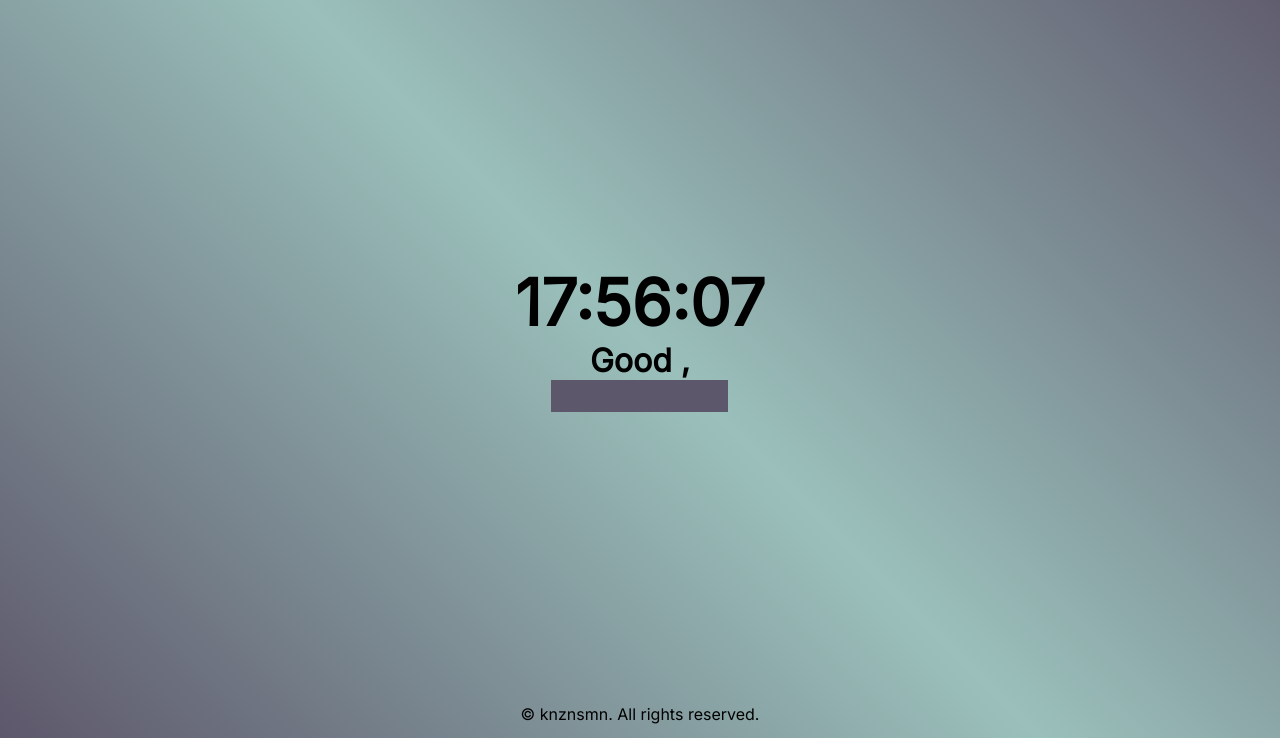
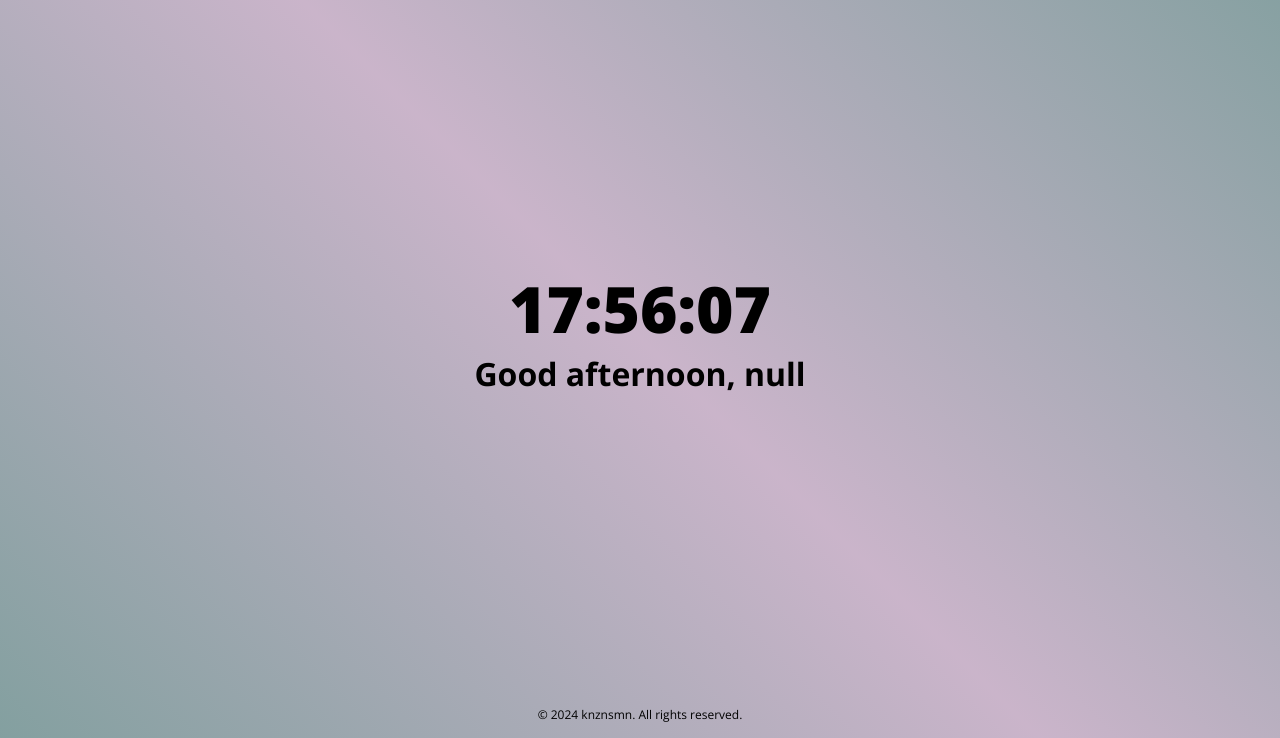
Before and after one commit to knznsmn/codesfordays, a plain HTML site: page index.html in a window 1280 px wide. Shown: the part 62-800 px from the top of the page. Drawn offline with nearby package versions, Linux system fonts and the light colour scheme.

Commit message:
Fix prompt's infestation

```diff
--- a/assets/main.js
+++ b/assets/main.js
@@ -9,7 +9,6 @@ const $ = {
     power: document.getElementById('power'),
     prompt: document.getElementById('prompt'),
     moment: document.getElementById('moment'),
-
 };
 
 // FUNCTION HALL
@@ -29,9 +28,8 @@ function getTime() {
     setInterval(getTime, 1000);
 }
 // Time of Day
-function pleasantry() {
-    // Perform some pleasantries...
-    console.log("pleasantry() called. Checking time of day...");
+function timePeriod() {
+    // Determines time period...
     let hours = new Date().getHours(),
         now;
     if (hours > 18) {
@@ -45,34 +43,38 @@ function pleasantry() {
     }
     else {
         $.jest.innerHTML = "day";
-        console.log("Look at this!")
     }
-    console.log(`pleasantry() returns ${now}`);
+
+    // Update the background
+    if (now === "morning") {
+        document.querySelector('.one').style.background = "var(--matin1)";
+        document.querySelector('.two').style.background = "var(--matin2)";
+    }
+    else if (now === "afternoon") {
+        document.querySelector('.one').style.background = "var(--apres1)";
+        document.querySelector('.one').style.background = "var(--apres2)";
+    }
+    else {
+        document.querySelector('.one').style.background = "var(--soire1)";
+        document.querySelector('.two').style.background = "var(--soire2)";
+    }
     return now;
 }
 function greetUser() {
-    console.log("greetUser() called. Checking localStorage...");
-    let dataName = localStorage.getItem('name');
-    console.log(`localStorage contains ${dataName}`);
-    if (dataName.length < 2) {
-        console.log(`Toggling jest/prompt. Hiding jest.`);
-        $.prompt.classList.remove('hidden');
-        $.jest.classList.add('hidden');
-    }
-    else {
-        console.log(`Toggling jest/prompt. Hiding prompt.`);
-        $.moment.innerText = `${pleasantry()}`;
-        $.name.innerText = `${localStorage.getItem('name')}`;
+    let data = localStorage.getItem('name');
+    if (data !== undefined || true) {
+        $.moment.innerText = `${timePeriod()}`;
+        $.name.innerText = `, ${localStorage.getItem('name')}`;
         $.prompt.classList.add('hidden');
         $.jest.classList.remove('hidden');
     }
+    else {
+        showGuestUI();
+    }
 }
-function promptToggle() {
-    console.log("promptToggle() called. Toggling main's children...");
-    console.log(`Toggling jest/prompt. Hiding jest.`);
-    $.prompt.classList.toggle('hidden');
-    $.jest.classList.toggle('hidden');
-    console.log("Refreshing the window now.");
+function showGuestUI() {
+    $.prompt.classList.remove('hidden');
+    $.jest.classList.add('hidden');
 }
 
 // MAIN()
@@ -90,19 +92,23 @@ document.addEventListener('click', (e) => {
     switch(target.id) {
         case 'power':
             console.log(`ID: ${target.id} clicked. Value: ${target.id.value}`);
-            console.log(`Clearing the localStorage.`)
+            console.log(`Clearing the localStorage.`);
             localStorage.clear();
             break;
         case 'prompt':
-            console.log(`ID: ${target.id} clicked. Value: ${localStorage.getItem('name')}`);
             target.onblur = function () {
-                greetUser();
-                console.log("onblur()");
+                if ($.prompt.value === '' || $.prompt.value === ' ') {
+                    $.prompt.placeholder = 'Please enter your name';
+                }
+                else {
+                    localStorage.setItem('name', $.prompt.value);
+                    greetUser();
+                }
             }
             break;
         case 'name':
             console.log(`ID: ${target.id} clicked. Value: ${target.id.textContent}`);
-            promptToggle();
+            showGuestUI();
             break;
         default:
             console.log("Clicked an irrelevant part of the page...");
@@ -112,21 +118,18 @@ document.addEventListener('click', (e) => {
 });
 
 $.prompt.addEventListener('keyup', (e) => {
-    console.log(`Keyboard event detected: ${e.key} pressed.`);
+    console.log(`Keyboard event detected: ${e.key}`);
+    console.log(e);
     if (e.key === 'Enter') {
-        // Check if $.prompt.value is empty
-        if ($.prompt.value.length < 2) {
+        console.log(`Target.value.length is ${e.target.value.length}`);
+        if (e.target.value.length > 2) {
+            localStorage.setItem('name', $.prompt.value);
+            $.prompt.blur();
             greetUser();
         }
         else {
-            console.log(`"Enter" pressed. Saving data to localStorage.`)
-            $.prompt.blur();
-            localStorage.setItem('name', $.prompt.value);
-            greetUser();
+            $.prompt.value = '';
+            $.prompt.placeholder = 'Please enter your name';
         }
     }
-    else {
-        console.log(`blur() happened. Saving data to localStorage.`)
-        localStorage.setItem('name', $.prompt.value);
-    }
-})
+});
--- a/assets/style.css
+++ b/assets/style.css
@@ -1,11 +1,39 @@
-@import url('https://fonts.googleapis.com/css2?family=Inter&display=swap');
+@import url('https://fonts.googleapis.com/css2?family=Open+Sans:ital,wght@0,300..800;1,300..800&display=swap');
 :root {
+    /* Variables */
+    --hue: 0;
+
     /* Colors */
-    --wenge: hsl(258, 10%, 38%);
-    --melon: hsl(7, 100%, 64%);
-    --china: hsl(57, 72%, 85%);
-    --blues: hsl(172, 23%, 68%);
-    --white: hsl(87, 22%, 90%);
+    --wenge: hsla(258, 10%, 38%, 1);
+    --melon: hsla(7, 100%, 64%, 1);
+    --china: hsla(57, 72%, 85%, 1);
+    --blues: hsla(172, 23%, 68%, 1);
+    --white: hsla(87, 22%, 90%, 1);
+
+    --alpha: hsla(258, 10%, 50%, 0.2);
+    --raise: hsla(258, 10%, 50%, 0.5);
+
+    --mat1: hsla(169, 86%, 17%, 1);
+    --mat2: hsla(178, 78%, 33%, 1);
+    --mat3: hsla(132, 33%, 58%, 1);
+    --mat4: hsla(18, 56%, 72%, 1);
+    --apr1: hsla(191, 20%, 50%, 1);
+    --apr2: hsla(203, 17%, 36%, 1);
+    --apr3: hsla(300, 17%, 75%, 1);
+    --apr4: hsla(180, 13%, 57%, 1);
+    --soi1: hsla(100, 59%, 31%, 1);
+    --soi2: hsla(225, 10%, 30%, 1);
+    --soi3: hsla(85, 72%, 40%, 1);
+    --soi4: hsla(340, 13%, 5%, 1);
+
+
+    /* Backgrounds */
+    --matin1: linear-gradient(45deg, var(--mat1), var(--mat2) 50%, var(--mat1) 100%);
+    --matin2: linear-gradient(45deg, var(--mat3), var(--mat4) 50%, var(--mat3) 100%);
+    --apres1: linear-gradient(45deg, var(--apr2), var(--apr1) 50%, var(--apr2) 100%);
+    --apres2: linear-gradient(45deg, var(--apr4), var(--apr3) 50%, var(--apr4) 100%);
+    --soire1: linear-gradient(45deg, var(--soi1), var(--soi3) 50%, var(--soi1) 100%);
+    --soire2: linear-gradient(45deg, var(--soi4), var(--soi2) 50%, var(--soi4) 100%);
 }
 * {
     box-sizing: border-box;
@@ -13,15 +41,15 @@
     padding: 0;
 }
 .bg {
-    position: absolute;
+    position: relative;
 }
 .one {
     position: absolute;
     z-index: -2;
     width: 100vw;
     height: 100vh;
-    background: var(--blues);
-    background: linear-gradient(45deg, var(--wenge) 0%, var(--blues) 50%, var(--wenge) 100%);
+    background: var(--apr2);
+    background: var(--apres1);
 }
 .two {
     position: absolute;
@@ -29,13 +57,13 @@
     width: 100vw;
     height: 100vh;
     opacity: 0;
-    background: var(--china);
-    background: linear-gradient(45deg, var(--melon), var(--china) 50%, var(--melon) 100%);
+    background: var(--apr4);
+    background: var(--apres2);
     /*-webkit-animation: gradient 4s ease-in-out infinite;*/
     animation: gradient 5s ease-in-out infinite;
 }
 body {
-    font-family: 'Inter', sans-serif;
+    font-family: "Open Sans", sans-serif;
     font-size: 16px;
 }
 section#page {
@@ -80,24 +108,43 @@ main {
     justify-content: center;
 }
 main h1 {
+    font-weight: 800;
     font-size: 4rem;
     cursor: default;
 }
 main h2 {
     font-size: 2rem;
     cursor: default;
+    margin-bottom: 1rem;
 }
+
+@media (width <= 646px) {
+    main h2 {
+        font-size: 1.5rem;
+    }
+    footer {
+        font-size: 0.75rem;
+    }
+}
+
 main #prompt {
     height: 2rem;
-    background-color: var(--wenge);
-    outline: none;
-    border: none;
+    margin-top: 1.5rem;
+    background-color: var(--alpha);
+    border: var(--raise);
+    text-align: center;
+    border-radius: 15%;
+}
+main #prompt:focus {
+    outline: var(--china);
+    border: var(--raise);
 }
 footer {
     grid-area: footer;
     display: flex;
     justify-content: center;
     align-items: center;
+    font-size: 0.75rem;
 }
 .hidden {
     display: none;
--- a/index.html
+++ b/index.html
@@ -30,9 +30,9 @@
         </aside>
         <main>
             <h1 id="time"></h1>
-            <h2 id="jest">Good <span id="moment"></span>, <span id="name"></span></h2>
+            <h2 id="jest">Good <span id="moment">day and welcome!</span><span id="name"></span></h2>
             <label>
-                <input id="prompt" type="text">
+                <input id="prompt" type="text" placeholder="What is your name?">
             </label>
         </main>
         <aside class="right">
```
Also changed, not shown: 1 other file.
